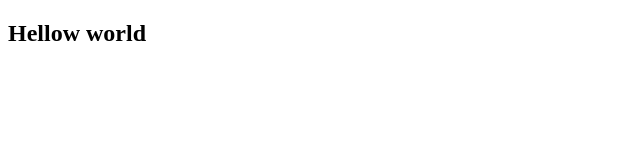
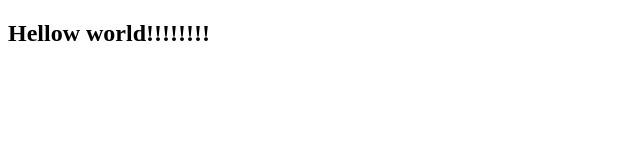
Before and after one commit to ChiragCodeash/testing, a plain HTML site: page index.html in a window 1280 px wide. Shown: the full height of the page, 0-640 px from the left. Drawn offline with Linux system fonts and the light colour scheme.

Commit message:
Changed index.js

```diff
--- a/index.html
+++ b/index.html
@@ -6,6 +6,6 @@
     <title>Document</title>
 </head>
 <body>
-    <h2>Hellow world</h2>
+    <h2>Hellow world!!!!!!!!</h2>
 </body>
 </html>
```
